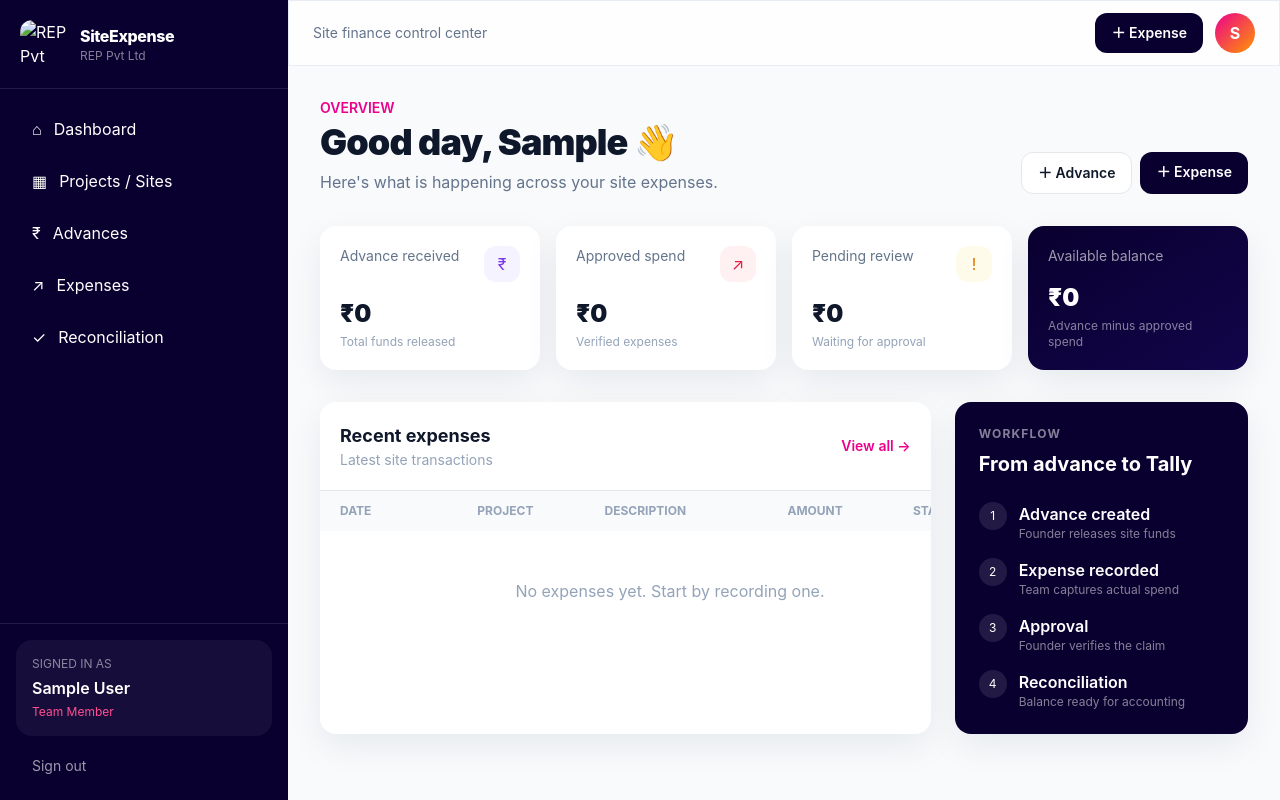
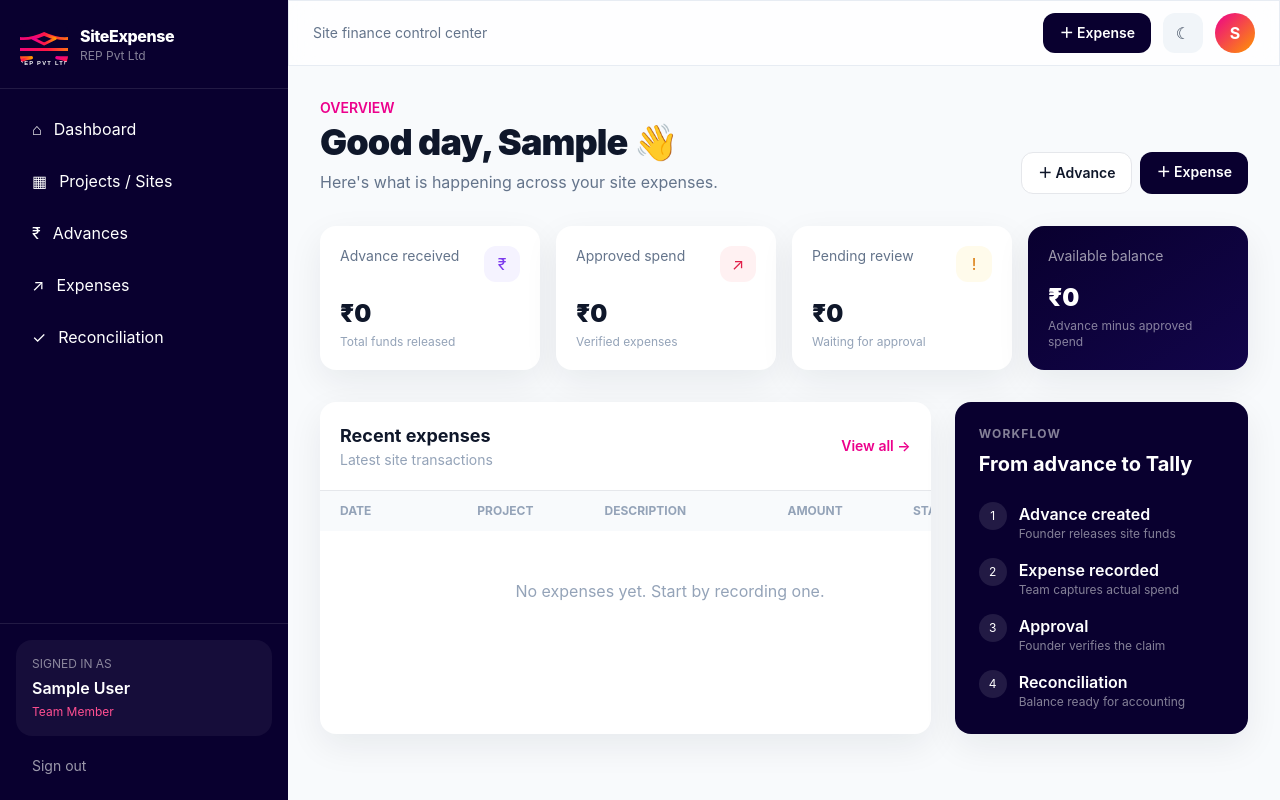
Before and after one commit to Soubhagyajen/siteexpense-saas, a Django app: page / in a window 1280 px wide. Run offline with Django 5.2, Linux system fonts and the light colour scheme; the visitor is signed in with stand-in values (Sample User, id 1); data comes from the database, SQL or seed files in the repository; data that the repository does not hold is empty; some libraries are stand-ins or nearby versions.

Commit message:
Fix REP logo and add light dark theme

```diff
--- a/templates/base.html
+++ b/templates/base.html
@@ -21,6 +21,12 @@
     .lift{transition:transform .2s ease,box-shadow .2s ease}.lift:hover{transform:translateY(-2px);box-shadow:0 16px 40px rgba(15,23,42,.10)}
     input,select,textarea{width:100%;border:1px solid #e2e8f0;border-radius:.8rem;padding:.72rem .85rem;background:#fff;outline:none;transition:.2s}
     input:focus,select:focus,textarea:focus{border-color:#ec008c;box-shadow:0 0 0 4px rgba(236,0,140,.08)}
+    body.dark{background:#0b1020;color:#e5e7eb} body.dark .bg-slate-50{background:#0b1020!important} body.dark .bg-white{background:#111827!important}
+    body.dark .text-slate-900{color:#f8fafc!important} body.dark .text-slate-500{color:#94a3b8!important} body.dark .text-slate-400{color:#64748b!important}
+    body.dark .border-b,body.dark .border{border-color:#243047!important} body.dark .bg-slate-100{background:#1e293b!important} body.dark .bg-slate-50{background:#0f172a!important}
+    body.dark table thead{background:#0f172a!important} body.dark input,body.dark select,body.dark textarea{background:#0f172a;color:#e5e7eb;border-color:#334155}
+    body.dark .glass{background:rgba(15,23,42,.82);border-color:#243047} body.dark .shadow-soft{box-shadow:0 12px 35px rgba(0,0,0,.25)}
+    .theme-toggle{transition:transform .2s ease,background .2s ease}.theme-toggle:hover{transform:translateY(-1px)}
   </style>
 </head>
 <body class="bg-slate-50 text-slate-900 min-h-screen">
@@ -60,6 +66,7 @@
         </div>
         <div class="flex items-center gap-3">
           <a href="{% url 'expense_create' %}" class="hidden sm:flex items-center gap-2 rounded-xl bg-brand-950 text-white px-4 py-2.5 text-sm font-semibold hover:bg-brand-900">＋ Expense</a>
+          <button id="themeToggle" type="button" class="theme-toggle w-10 h-10 rounded-xl bg-slate-100 text-slate-700 flex items-center justify-center" title="Toggle light/dark theme" aria-label="Toggle theme"><span id="themeIcon">☾</span></button>
           <div class="w-10 h-10 rounded-full bg-gradient-to-br from-brand-500 to-brand-300 text-white flex items-center justify-center font-bold">{{ user.username|first|upper }}</div>
         </div>
       </div>
@@ -80,6 +87,14 @@ function toggleMenu(){
   const s=document.getElementById('sidebar'),b=document.getElementById('sidebarBackdrop');
   s.classList.toggle('-translate-x-full'); b.classList.toggle('hidden');
 }
+(function(){
+  const saved=localStorage.getItem('siteexpense-theme');
+  if(saved==='dark') document.body.classList.add('dark');
+  const btn=document.getElementById('themeToggle'), icon=document.getElementById('themeIcon');
+  function sync(){ if(!btn)return; const dark=document.body.classList.contains('dark'); icon.textContent=dark?'☀':'☾'; btn.title=dark?'Switch to light theme':'Switch to dark theme'; }
+  sync();
+  if(btn) btn.addEventListener('click',()=>{ document.body.classList.toggle('dark'); localStorage.setItem('siteexpense-theme',document.body.classList.contains('dark')?'dark':'light'); sync(); });
+})();
 </script>
 </body>
 </html>
```
Also changed, not shown: static/images/rep-logo.svg.
